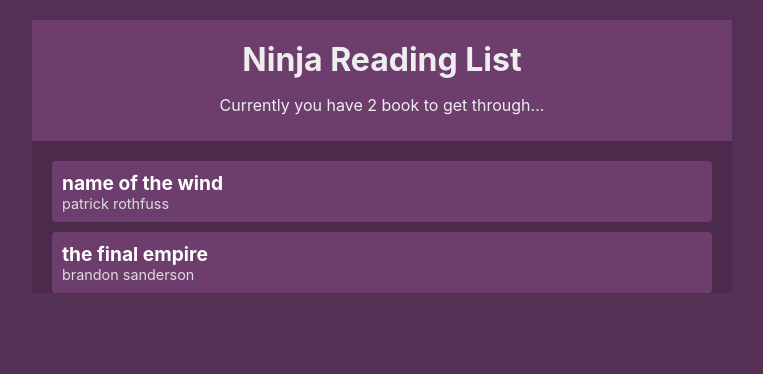
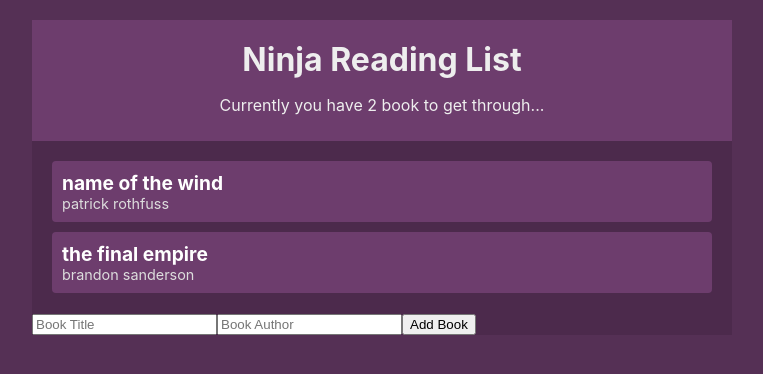
Before and after one commit to DaniyalManzoor/Book_Listing_app, a React (Create React App) app: page / in a window 1280 px wide. Shown: the top 374 px of the page, without its empty margins (258-1021 px from the left). Built offline with nearby package versions, Linux system fonts and the light colour scheme.

Commit message:
add NewBookForm Component

```diff
--- a/src/App.js
+++ b/src/App.js
@@ -2,6 +2,7 @@ import React from "react";
 import BookContextProvider from "./contexts/bookContext";
 import BookList from "./components/bookList";
 import Navbar from "./components/navbar";
+import NewBookForm from "./components/bookForm";
 
 function App() {
   return (
@@ -9,6 +10,7 @@ function App() {
       <BookContextProvider>
         <Navbar />
         <BookList />
+        <NewBookForm />
       </BookContextProvider>
     </div>
   );
--- /dev/null
+++ b/src/components/bookForm.jsx
@@ -0,0 +1,41 @@
+import React, { useContext, useState } from "react";
+import { BookContext } from "../contexts/bookContext";
+
+const NewBookForm = () => {
+  const { addBook } = useContext(BookContext);
+  const [title, setTitle] = useState("");
+  const [author, setAuthor] = useState("");
+
+  const handleSubmit = (e) => {
+    e.preventDefault();
+    addBook(title, author);
+    setTitle("");
+    setAuthor("");
+  };
+
+  return (
+    <div className="book-form">
+      <form onSubmit={handleSubmit}>
+        <input
+          type="text"
+          name="title"
+          placeholder="Book Title"
+          value={title}
+          onChange={(e) => setTitle(e.currentTarget.value)}
+          required
+        />
+        <input
+          type="text"
+          name="author"
+          placeholder="Book Author"
+          value={author}
+          onChange={(e) => setAuthor(e.currentTarget.value)}
+          required
+        />
+        <button type="submit">Add Book</button>
+      </form>
+    </div>
+  );
+};
+
+export default NewBookForm;
--- a/src/contexts/bookContext.jsx
+++ b/src/contexts/bookContext.jsx
@@ -7,7 +7,7 @@ const BookContextProvider = ({ children }) => {
     { id: 2, title: "the final empire", author: "brandon sanderson" },
   ]);
 
-  const addBooks = (title, author) => {
+  const addBook = (title, author) => {
     setBooks([
       ...books,
       { id: Math.floor(Math.random() * 100000000), title, author },
@@ -19,7 +19,7 @@ const BookContextProvider = ({ children }) => {
   };
 
   return (
-    <BookContext.Provider value={{ books, addBooks, removeBook }}>
+    <BookContext.Provider value={{ books, addBook, removeBook }}>
       {children}
     </BookContext.Provider>
   );
```
